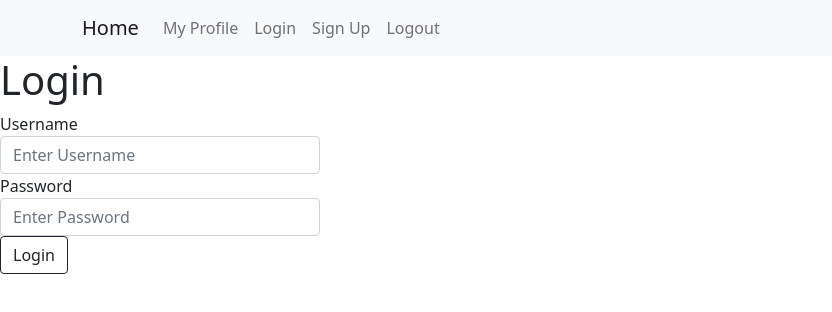
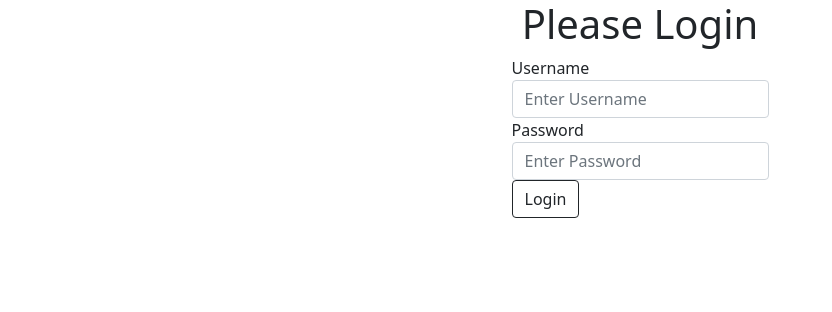
Before and after one commit to slo27/journal-thoughts-project, a React (Create React App) app in the folder client/: page /login in a window 1280 px wide. Shown: the top 312 px of the page, without its empty margins (0-832 px from the left). Built offline with nearby package versions, Linux system fonts and the light colour scheme.

Commit message:
added user authentication setUser

```diff
--- a/client/src/App.js
+++ b/client/src/App.js
@@ -7,6 +7,7 @@ import Signup from "./Signup"
 import UserProfile from "./UserProfile";
 
 function App() {
+  const [token, setToken] = useState();
   const [user, setUser] = useState("");
   const [username, setUsername] = useState("");
   const [password, setPassword] = useState("");
@@ -17,7 +18,9 @@ function App() {
   const [journal, setJournal] = useState([]);
   const [mood, setMood] = useState([]);
 
-
+  if(!user) {
+    return <Login setUser={setUser} />
+  }
 
   return (
     <div className="App">
--- /dev/null
+++ b/client/src/Login.css
@@ -0,0 +1,5 @@
+.login-wrapper {
+    display: flex;
+    flex-direction: column;
+    align-items: center;
+}
--- a/client/src/Login.js
+++ b/client/src/Login.js
@@ -1,5 +1,6 @@
 import { useState } from "react";
 import { useNavigate } from "react-router-dom";
+import './Login.css';
 
 function Login({ setUser }) {
     const navigate = useNavigate();
@@ -23,10 +24,10 @@ function Login({ setUser }) {
     }
 
     return (
-        <div>
+        <div className="login-wrapper">
+            <h1>Please Login</h1>
             <form onSubmit={handleSubmit}>
-                <h1>Login</h1>
-                <div className="form-group col-md-3">
+                <div className="form-group col-md-12">
                     <label htmlFor="username">Username</label>
                     <input
                         type="text"
@@ -38,7 +39,7 @@ function Login({ setUser }) {
                         onChange={(e) => setUsername(e.target.value)}
                     />
                 </div>
-                <div className="form-group col-md-3">
+                <div className="form-group col-md-12">
                     <label htmlFor="password">Password</label>
                     <input
                         type="password"
```
